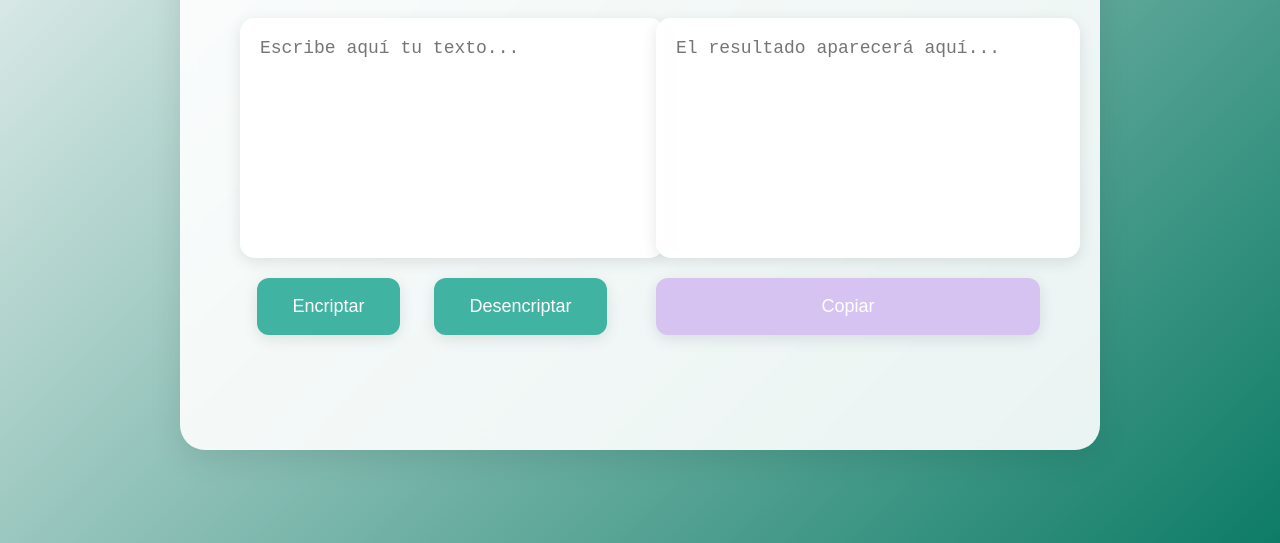
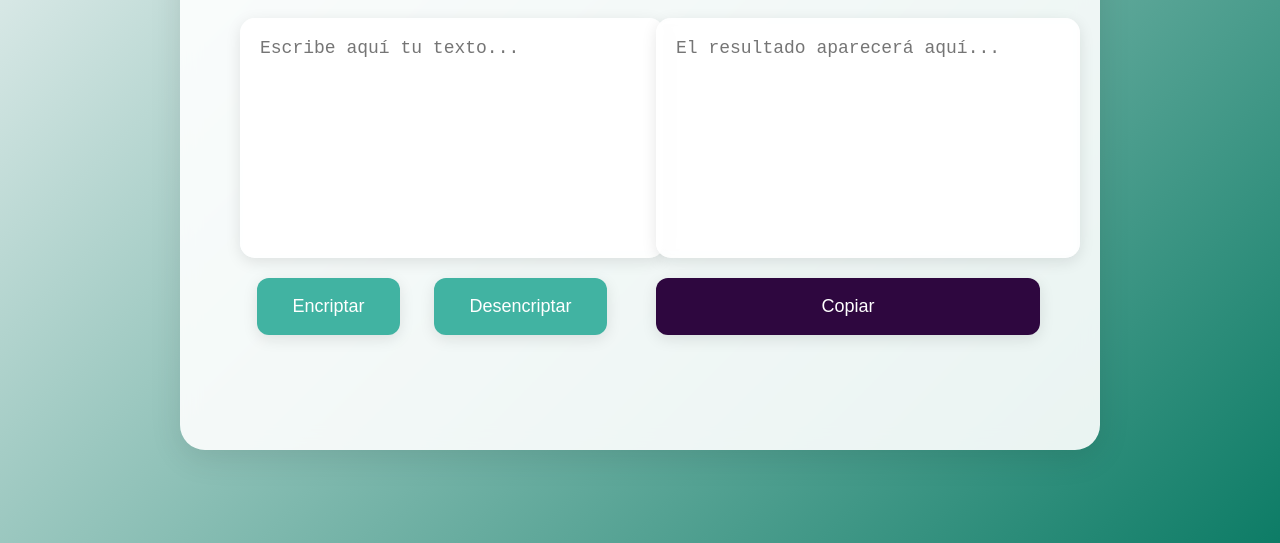
Before and after one commit to NormaNavidadHernandez/Challenge-Encriptador-de-texto, a plain HTML site: page index.html in a window 1280 px wide. Shown: the part 297-840 px from the top of the page. Drawn offline with Linux system fonts and the light colour scheme.

Commit message:
Actualizacion del estilo

```diff
--- a/styles.css
+++ b/styles.css
@@ -91,7 +91,7 @@ body {
     }
 
     .copy-button {
-    background-color: #D7C3F1;
+    background-color: #2E073F;
     }
 
     .copy-button:hover {
```
